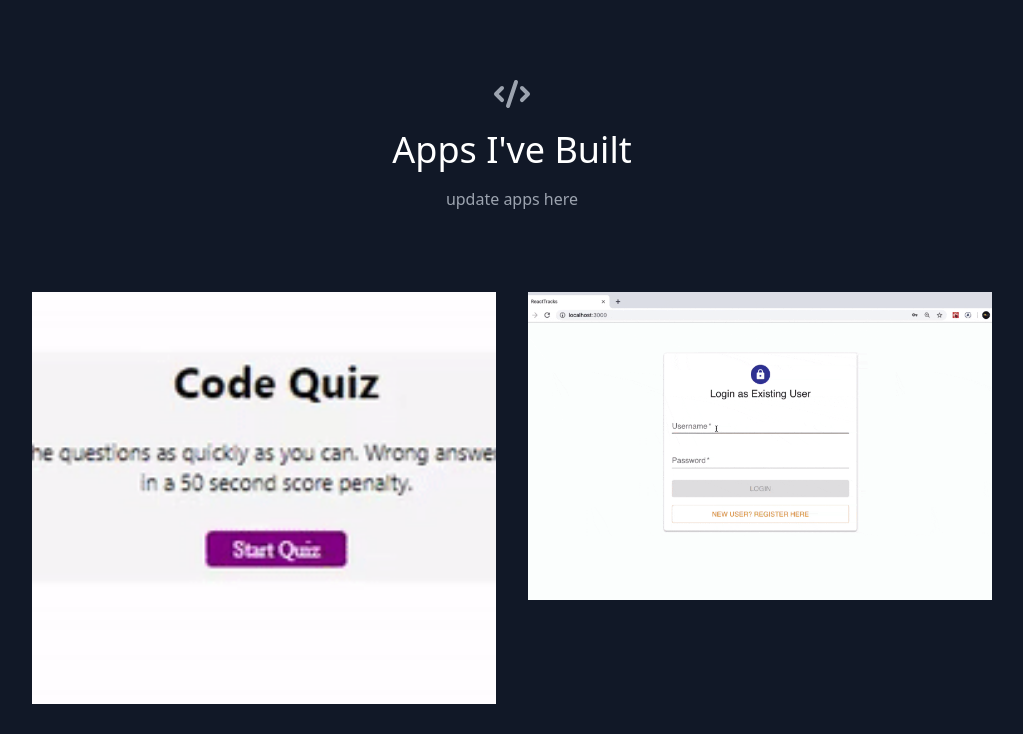
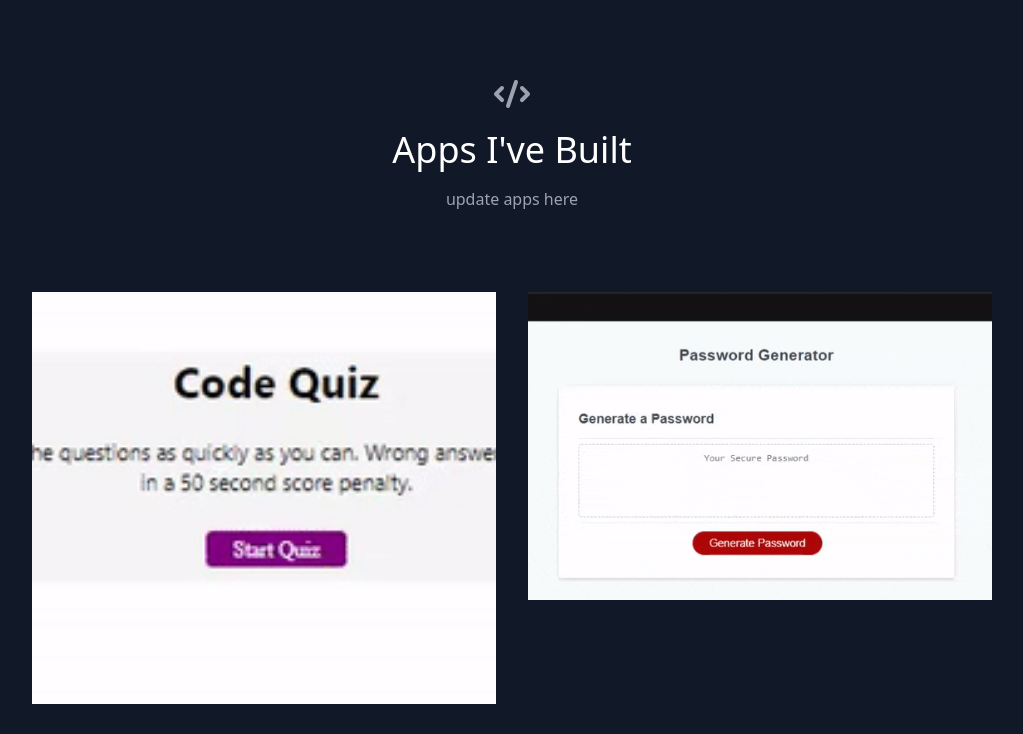
Before and after one commit to ronyelon/Portfolio-React, a React (Create React App) app: page / in a window 1280 px wide. Shown: the part 507-1241 px from the top of the page, without its empty margins (128-1151 px from the left). Built offline with nearby package versions, Linux system fonts and the light colour scheme.

Commit message:
update project vids

```diff
--- a/src/data.js
+++ b/src/data.js
@@ -12,7 +12,7 @@ export const projects = [
     subtitle: "HTML/CSS/JavaScript",
     description:
       "The app walks the user thru a series of prompts to generate a random, secure password. Once the Generate Password button is depressed, it will send the user a series of prompts. After the data is collected, a randomly generated password is created. HTML/CSS/JavaScript are used. ",
-    image: "./project-2.gif",
+    image: "./password-gen-vid.gif",
     link: "https://ronyelon.github.io/PasswordGenerator/",
   },
   {
```
Also changed, not shown: public/password-gen-vid.gif (added), 1 other file (tests, documents, lock files or other folders).
